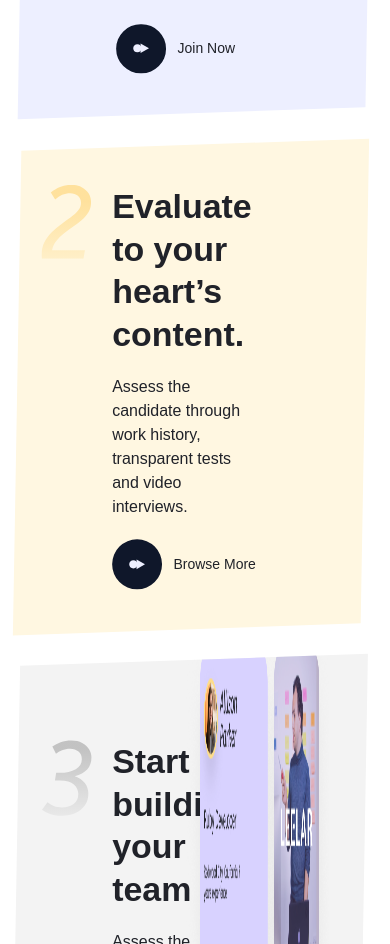
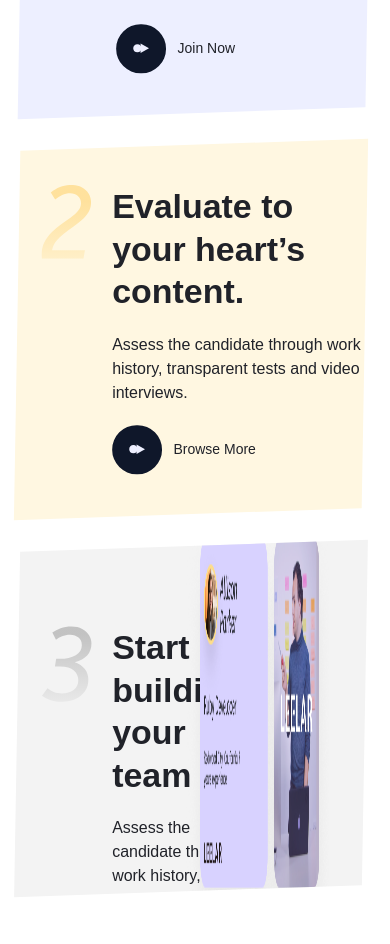
Before and after one commit to DamifeZion/punch-cool-test, a React (Vite) app: page / in a window 390 px wide. Shown: the part 5984-6928 px from the top of the page. Built offline with nearby package versions, Linux system fonts and the light colour scheme; a web font is replaced by a local one.

Commit message:
minor fix to responsiveness

```diff
--- a/src/page/Home.tsx
+++ b/src/page/Home.tsx
@@ -22,7 +22,7 @@ const Home = () => {
                <p className="text-4xl text-balanced text-center font-bold 400:text-5xl 500:text-6xl">
                   Finding the right fit{" "}
                   <Avatar className="hidden  w-16 relative top-1 400:inline-block 400:w-[68px] sm:top-0">
-                     <AvatarImage src="/home/hero-avatar.svg" />
+                     <AvatarImage loading="eager" src="/home/hero-avatar.svg" />
                   </Avatar>
                   has never been easier.
                </p>
--- a/src/sections/home/journey/JourneyTwo.tsx
+++ b/src/sections/home/journey/JourneyTwo.tsx
@@ -3,7 +3,7 @@ import MyButton from "@/components/my-components/MyButton";
 const JourneyTwo = () => {
    return (
       <div className="w-full mx-auto bg-[#fff7e1] overflow-hidden -skew-x-[3deg] -rotate-2 relative right-1 lg:h-[345px]">
-         <div className="h-full pl-6 skew-x-[3deg] rotate-2 grid grid-cols-2 md:pr-9">
+         <div className="h-full pl-6 skew-x-[3deg] rotate-2 grid md:grid-cols-2 md:pr-9">
             <div id="journey-one-image-texts" className="py-10 grid grid-cols-[51px_1fr] gap-5 md:py-14 lg:py-20">
                <img loading="lazy" src="/home/journey-2.svg" className="" />
 
```
